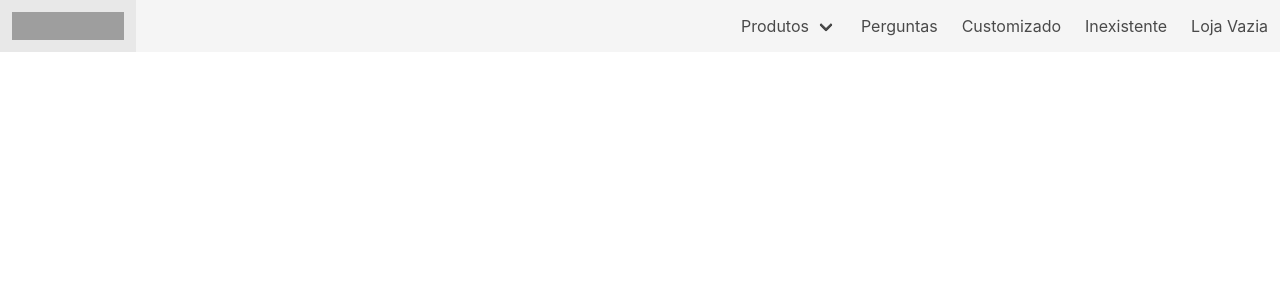
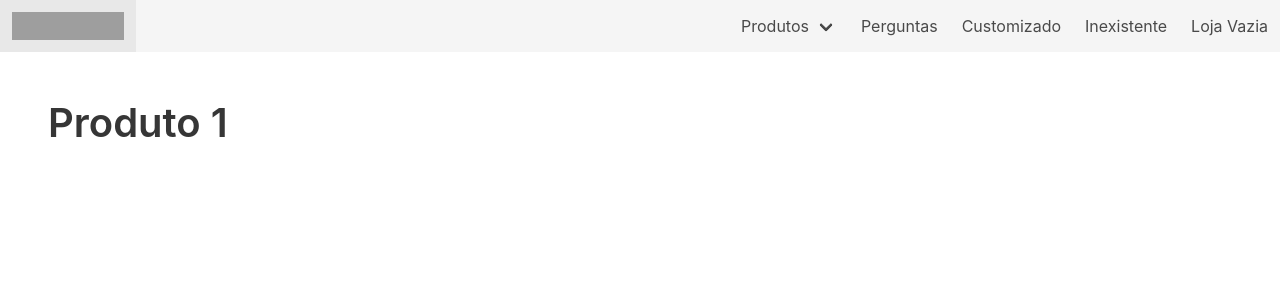
Before and after one commit to trustvox/trustvox-widgets-angular, an Angular app: page /1 in a window 1280 px wide. Before the commit this address led to /. Shown: the top 300 px of the page. Built offline with nearby package versions, Linux system fonts and the light colour scheme; grey boxes are pictures that could not be loaded.

Commit message:
Implement product detail pages

```diff
--- a/src/app/app-routing.module.ts
+++ b/src/app/app-routing.module.ts
@@ -1,11 +1,13 @@
-import { NgModule } from '@angular/core';
-import { Routes, RouterModule } from '@angular/router';
+import { NgModule } from "@angular/core";
+import { Routes, RouterModule } from "@angular/router";
+import { ProductDetailsComponent } from "./product-details/product-details.component";
 
-
-const routes: Routes = [];
+const routes: Routes = [
+  { path: ":productId", component: ProductDetailsComponent }
+];
 
 @NgModule({
   imports: [RouterModule.forRoot(routes)],
   exports: [RouterModule]
 })
-export class AppRoutingModule { }
+export class AppRoutingModule {}
--- a/src/app/app.component.html
+++ b/src/app/app.component.html
@@ -1,2 +1,4 @@
 <app-header></app-header>
-<router-outlet></router-outlet>
+<div class="section">
+  <router-outlet></router-outlet>
+</div>
--- a/src/app/app.module.ts
+++ b/src/app/app.module.ts
@@ -5,12 +5,14 @@ import { AppRoutingModule } from './app-routing.module';
 import { AppComponent } from './app.component';
 import { HeaderComponent } from './header/header.component';
 import { FromCategoryPipe } from './from-category.pipe';
+import { ProductDetailsComponent } from './product-details/product-details.component';
 
 @NgModule({
   declarations: [
     AppComponent,
     HeaderComponent,
-    FromCategoryPipe
+    FromCategoryPipe,
+    ProductDetailsComponent
   ],
   imports: [
     BrowserModule,
--- a/src/app/header/header.component.html
+++ b/src/app/header/header.component.html
@@ -33,6 +33,7 @@
           <a
             class="navbar-item"
             *ngFor="let product of products | fromCategory: category"
+            [routerLink]="['/', product.id]"
           >
             {{ product.title }}
           </a>
@@ -42,6 +43,7 @@
       <a
         class="navbar-item"
         *ngFor="let product of products | fromCategory: null"
+        [routerLink]="['/', product.id]"
       >
         {{ product.title }}
       </a>
--- /dev/null
+++ b/src/app/product-details/product-details.component.html
@@ -0,0 +1 @@
+<h2 class="title is-2">{{ product.title }}</h2>
--- /dev/null
+++ b/src/app/product-details/product-details.component.ts
@@ -0,0 +1,21 @@
+import { Component, OnInit } from "@angular/core";
+import { ActivatedRoute } from "@angular/router";
+
+import { getProduct } from "../products";
+
+@Component({
+  selector: "app-product-details",
+  templateUrl: "./product-details.component.html",
+  styleUrls: ["./product-details.component.scss"]
+})
+export class ProductDetailsComponent implements OnInit {
+  product: object;
+
+  constructor(private route: ActivatedRoute) {}
+
+  ngOnInit() {
+    this.route.paramMap.subscribe(params => {
+      this.product = getProduct(params.get("productId"));
+    });
+  }
+}
--- a/src/app/products.ts
+++ b/src/app/products.ts
@@ -128,3 +128,7 @@ export const products = [
     category: null
   }
 ];
+
+export const getProduct = (productId: any) => {
+  return products.find(product => product.id === parseInt(productId));
+};
```
Also changed, not shown: src/app/product-details/product-details.component.scss (added).
